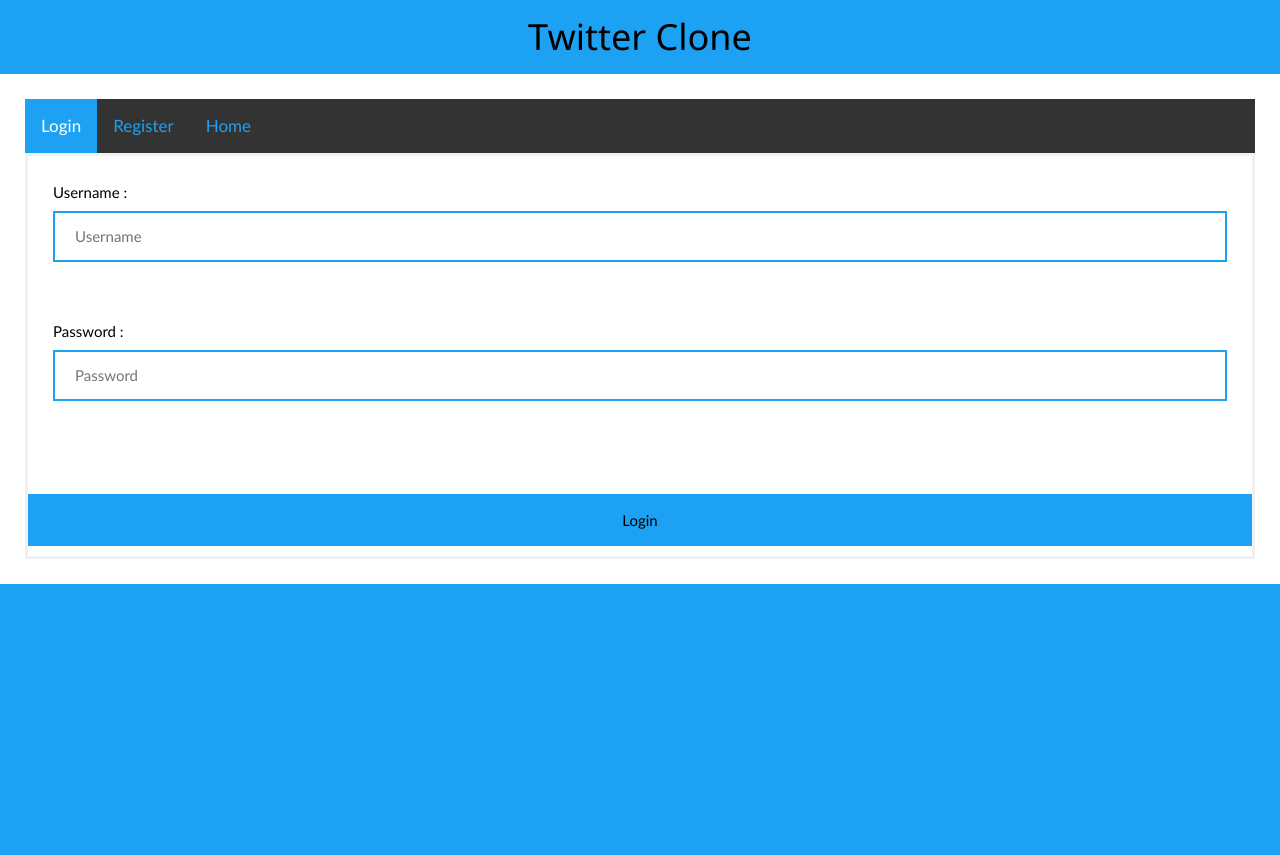
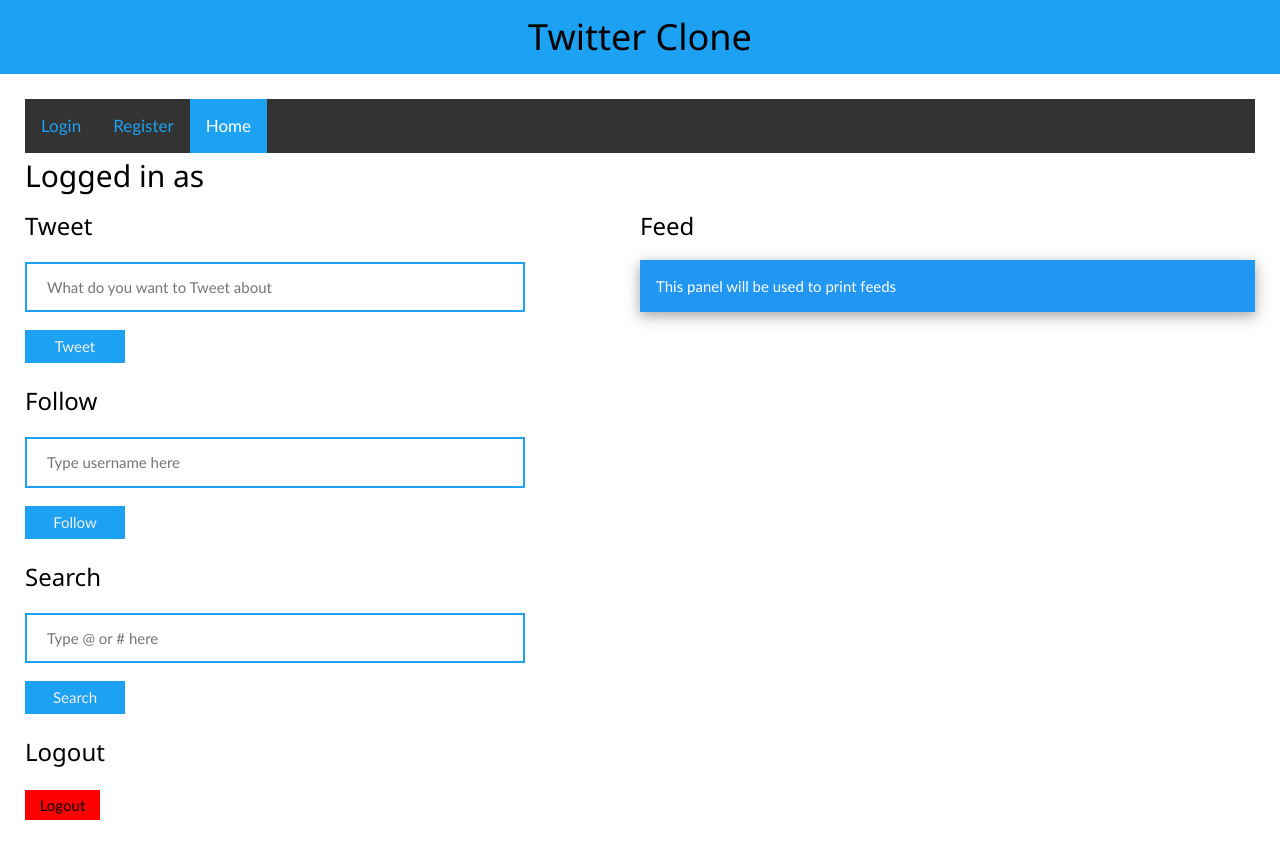
Before and after one commit to michaelperez023/twitter-clone-part2, a plain HTML site: page index.html in a window 1280 px wide. Both pictures are taken after a click on the link "Home". Before the commit the page ends 800 px from the top, so only its background shows below. Drawn offline with nearby package versions, Linux system fonts and the light colour scheme.

Commit message:
Fixed formatting

```diff
--- a/index.html
+++ b/index.html
@@ -21,9 +21,9 @@
             cursor: pointer;
         }
 
-        form {
+        /*form {
             border: 3px solid #f1f1f1;
-        }
+        }*/
 
         input[type=text], input[type=password] {
             width: 100%;
@@ -92,6 +92,7 @@
             height:33px;
             width:100px;
             text-align: center;
+            color:#f1f1f1;
         }
 
         .logout {
@@ -121,7 +122,8 @@
         <div class="topnav">
             <a class="active">Login</a>
             <a onclick="return show('registerpage','loginpage');">Register</a>
-            <a onclick="alert('You must login before visiting the Home page.');">Home</a>
+            <!--<a onclick="alert('You must login before visiting the Home page.');">Home</a>-->
+            <a onclick="return show('homepage','loginpage');">Home</a>
         </div>
 
         <form id="loginForm" action="http://localhost:8080/login" method="post" role="form">
@@ -193,17 +195,19 @@
                     </form>
                     </div>-->
 
-                <form id="followForm" class="form" action="http://localhost:8080/follow" method="post" role="form">
+
                 <h3>Follow</h3>
                     <div class="card">
+                        <form id="followForm" action="http://localhost:8080/follow" method="post" role="form"></form>
                             <label class="input">
                                 <!--<input type="text" name="user" id="user" class="form-control" placeholder="Type username here " value="" required/>
                                 <button class="btn" type="submit">Follow</button>-->
                                 <input class="form-control" placeholder="Type username here" type="text" name="value" required>
-                            <button class="btn" type="submit"><input class="btn" name="follow-button" type="submit" value="Follow"></button>
+                                <button class="btn" type="submit" name="follow-button">Follow</button>
                             </label>
+                        </form>
                     </div>
-                </form>
+
 
                 <h3>Search</h3>
                 <div class="card">
```
Lines whose indentation alone changed are shown as unchanged.
